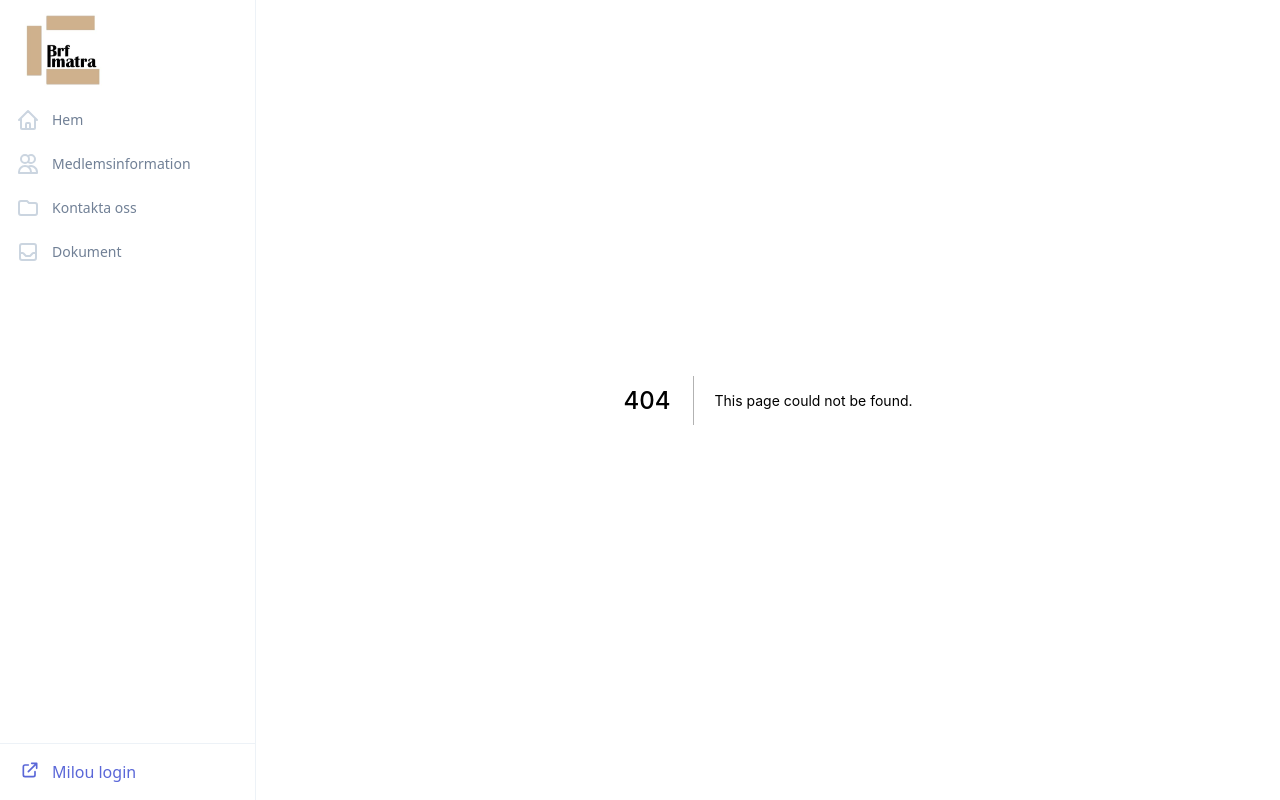
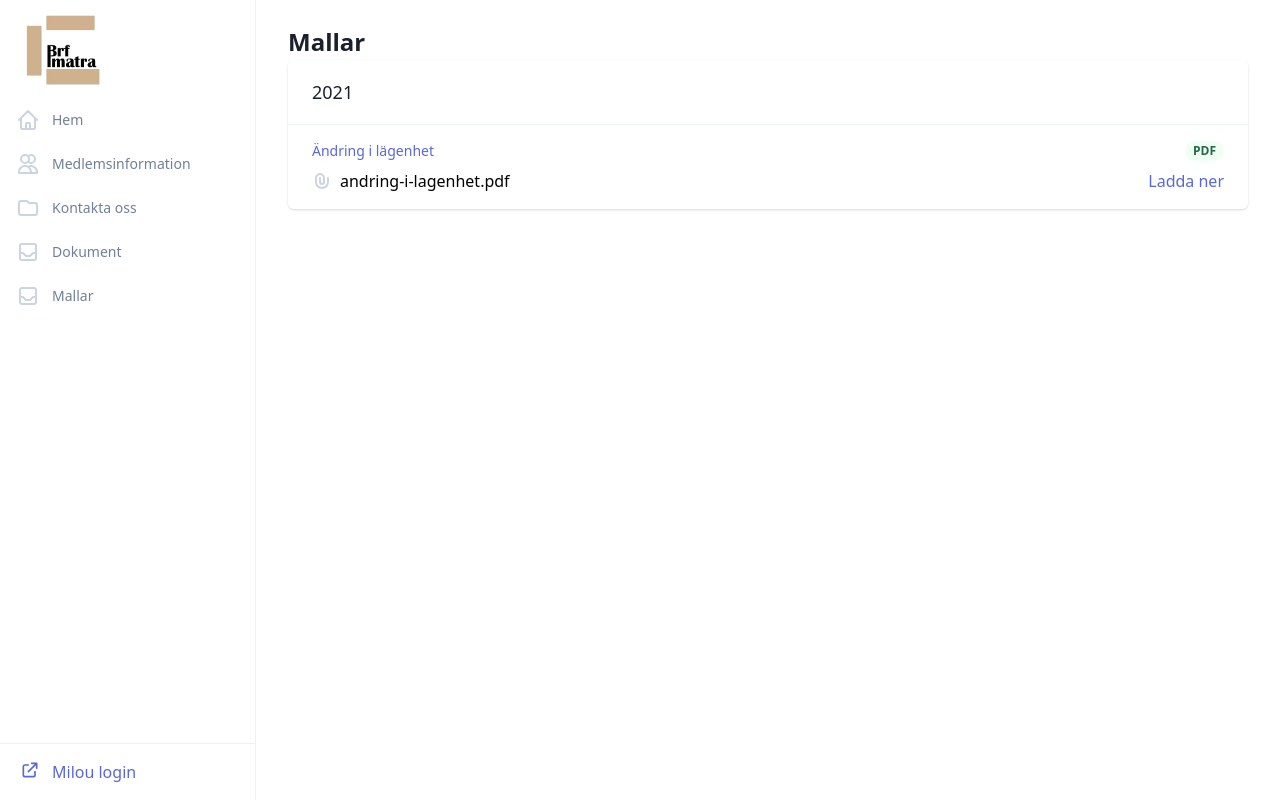
Before and after one commit to brf-imatra/hemsida, a Next.js app: page /mallar in a window 1280 px wide. Before the commit this address had no page. Built offline with nearby package versions, Linux system fonts and the light colour scheme; what @tailwindcss/ui would draw is missing.

Commit message:
ImatraNytt juni 2021
Mall för lägenhetsrenovering.

```diff
--- a/src/components/MenuShell/index.tsx
+++ b/src/components/MenuShell/index.tsx
@@ -1,7 +1,7 @@
 import React, { PropsWithChildren } from 'react';
 import { Transition } from '@headlessui/react';
 import { MenuItem, MenuItemIcon } from '..';
-import {ExternalLink} from "../Section/simple_three_column";
+import { ExternalLink } from '../Section/simple_three_column';
 
 interface MenuShellProps {
   isShowing: boolean;
@@ -137,6 +137,13 @@ export function MenuShell(props: PropsWithChildren<MenuShellProps>) {
                             icon={MenuItemIcon.document}
                             setIsShowing={setIsShowing}
                           />
+                          <MenuItem
+                            text="Mallar"
+                            href="/mallar"
+                            mobile={true}
+                            icon={MenuItemIcon.document}
+                            setIsShowing={setIsShowing}
+                          />
                           {/* <MenuItem
                             text="Nyhetsarkiv"
                             mobile={true}
@@ -204,6 +211,12 @@ export function MenuShell(props: PropsWithChildren<MenuShellProps>) {
                     icon={MenuItemIcon.document}
                     setIsShowing={setIsShowing}
                   />
+                  <MenuItem
+                    text="Mallar"
+                    href="/mallar"
+                    icon={MenuItemIcon.document}
+                    setIsShowing={setIsShowing}
+                  />
                   {/* <MenuItem
                     text="Nyhetsarkiv"
                     icon={MenuItemIcon.barchart}
--- a/src/pages/dokuments.tsx
+++ b/src/pages/dokuments.tsx
@@ -6,7 +6,7 @@ export default function Dokuments() {
     <Body title="Dokument">
       <div className="grid grid-cols-1 gap-6">
         <FöreningsDokument />
-          <År2021 />
+        <År2021 />
         <År2020 />
         <År2019 />
         <År2018 />
@@ -28,7 +28,7 @@ interface FullTestProps {
   href: string;
 }
 
-function FullTest({ href, title, tag, documentName }: FullTestProps) {
+export function FullTest({ href, title, tag, documentName }: FullTestProps) {
   const headerElement =
     title || tag ? (
       <div className="flex items-center justify-between">
--- a/src/pages/index.tsx
+++ b/src/pages/index.tsx
@@ -41,7 +41,7 @@ export default function Home({
       </div>
       </Well> */}
         <div className="flex flex-row w-full flex-wrap justify-start">
-          <FläktByte />
+          {/*<FläktByte />*/}
           <ImatraNytt />
           <Garageplatser />
           <GruppanslutningCard />
@@ -146,10 +146,10 @@ function ImatraNytt() {
       <Card
         imageUrl="/undraw/undraw_news_go0e.png"
         imageAlt="Brf Imatra Nyhetsbrev"
-        published="2021-06-01"
+        published="2021-06-16"
         title="Brf Imatra Nyhetsbrev"
-        summary="Till att börja med vill vi informera om att det är en ny styrelse sedan 24 april.  Nytt avtal med ny leverantör av markskötsel sedan april ..."
-        hrefLink="/dokument/imatranytt/nyhetsbrev_2021-05.pdf"
+        summary="Det är tillåtet att grilla på de fasta betonggrillarna på gårdarna med endast grillkol. Årets garagestädning är beställd och utförs den 21 juni. Mellan den 12 juli till 22 juli kommer Nova Städ att se till att våra våra trapphus blir grundligt städade och polerade."
+        hrefLink="/dokument/imatranytt/nyhetsbrev_2021-06.pdf"
       />
     </div>
   );
--- /dev/null
+++ b/src/pages/mallar.tsx
@@ -0,0 +1,33 @@
+import React from 'react';
+import { Body } from '../components';
+import { FullTest } from './dokuments';
+
+export default function Dokuments() {
+  return (
+    <Body title="Mallar">
+      <div className="grid grid-cols-1 gap-6">
+        <ÄndringILägenhet />
+      </div>
+    </Body>
+  );
+}
+
+function ÄndringILägenhet() {
+  return (
+    <div className="bg-white shadow overflow-hidden sm:rounded-md">
+      <div className="bg-white px-4 py-5 border-b border-gray-200 sm:px-6">
+        <h2 className="text-lg leading-6 font-medium text-gray-900">2021</h2>
+      </div>
+      <ul>
+        <li className="border-gray-200">
+          <FullTest
+            documentName="andring-i-lagenhet.pdf"
+            href="/dokument/mallar/andring-i-lagenhet.pdf"
+            tag="PDF"
+            title="Ändring i lägenhet"
+          />
+        </li>
+      </ul>
+    </div>
+  );
+}
```
Also changed, not shown: 2 other files (tests, documents, lock files or other folders). Lines whose indentation alone changed are shown as unchanged.
